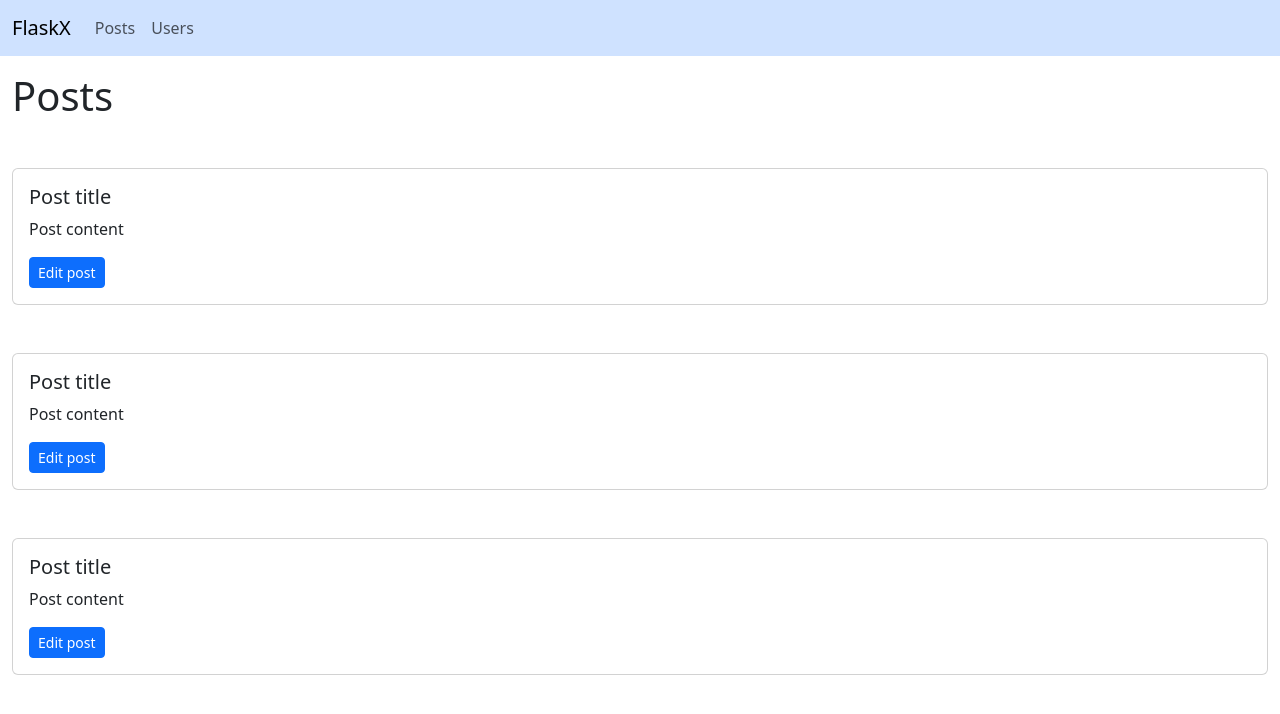
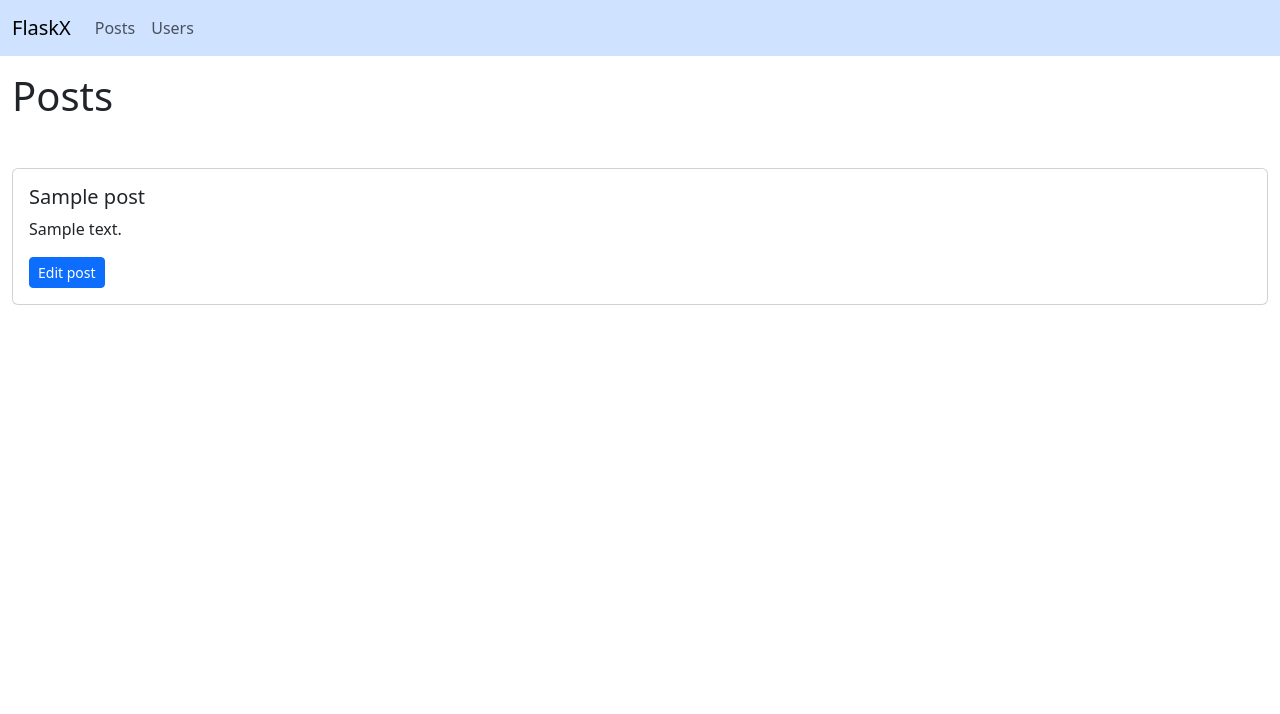
Before and after one commit to Vebriclya/RavenJSHTMX, a Flask app: template templates/posts.html in a window 1280 px wide. Shown: the top 714 px of the page. Run offline with Flask 3, Linux system fonts and the light colour scheme; the template is opened without the code that fills it: most values are stand-ins (such as "Sample title", 1, 10 or a date in 2020).

Commit message:
Rendered posts on posts page - Adjusted posts function in server.py to retrieve posts from db - Adjusted code in posts.html to print all posts

```diff
--- a/server.py
+++ b/server.py
@@ -1,4 +1,5 @@
 from flask import Flask, render_template
+from db import sample_db
 
 app = Flask(__name__)
 
@@ -10,4 +11,5 @@ def home():
 
 @app.route("/posts")
 def posts():
-    return render_template("posts.html")
+    posts = sample_db.get_posts()
+    return render_template("posts.html", posts=posts)
--- a/templates/posts.html
+++ b/templates/posts.html
@@ -1,25 +1,13 @@
 {% extends 'index.html' %}
 {% block content %}
     <h1>Posts</h1>
-    <div class="card mt-5">
-        <div class="card-body">
-            <h5 class="card-title">Post title</h5>
-            <p class="card-text">Post content</p>
-            <button class="btn btn-primary btn-sm">Edit post</button>
+    {% for post in posts %}
+        <div class="card mt-5">
+            <div class="card-body">
+                <h5 class="card-title">{{ post.title }}</h5>
+                <p class="card-text">{{ post.content }}</p>
+                <button class="btn btn-primary btn-sm">Edit post</button>
+            </div>
         </div>
-    </div>
-    <div class="card mt-5">
-        <div class="card-body">
-            <h5 class="card-title">Post title</h5>
-            <p class="card-text">Post content</p>
-            <button class="btn btn-primary btn-sm">Edit post</button>
-        </div>
-    </div>
-    <div class="card mt-5">
-        <div class="card-body">
-            <h5 class="card-title">Post title</h5>
-            <p class="card-text">Post content</p>
-            <button class="btn btn-primary btn-sm">Edit post</button>
-        </div>
-    </div>
+    {% endfor %}
 {% endblock %}
```
